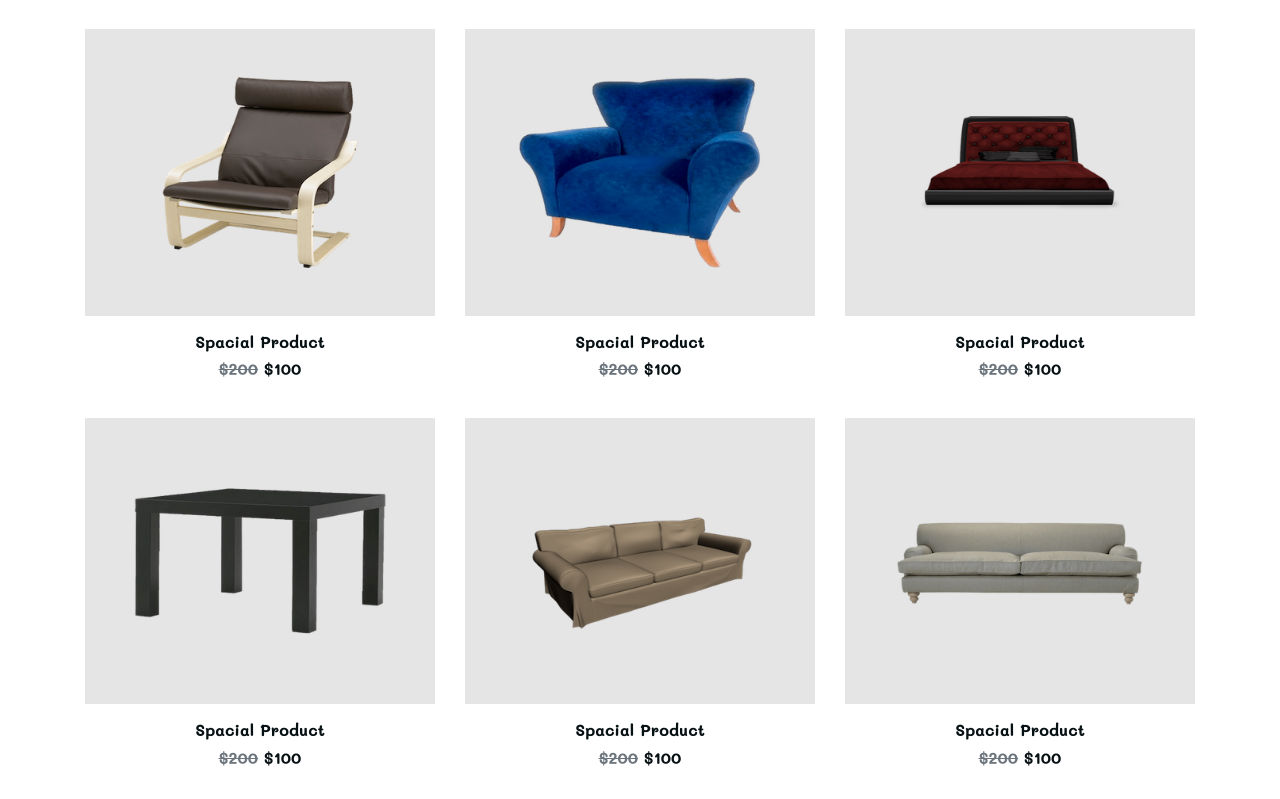
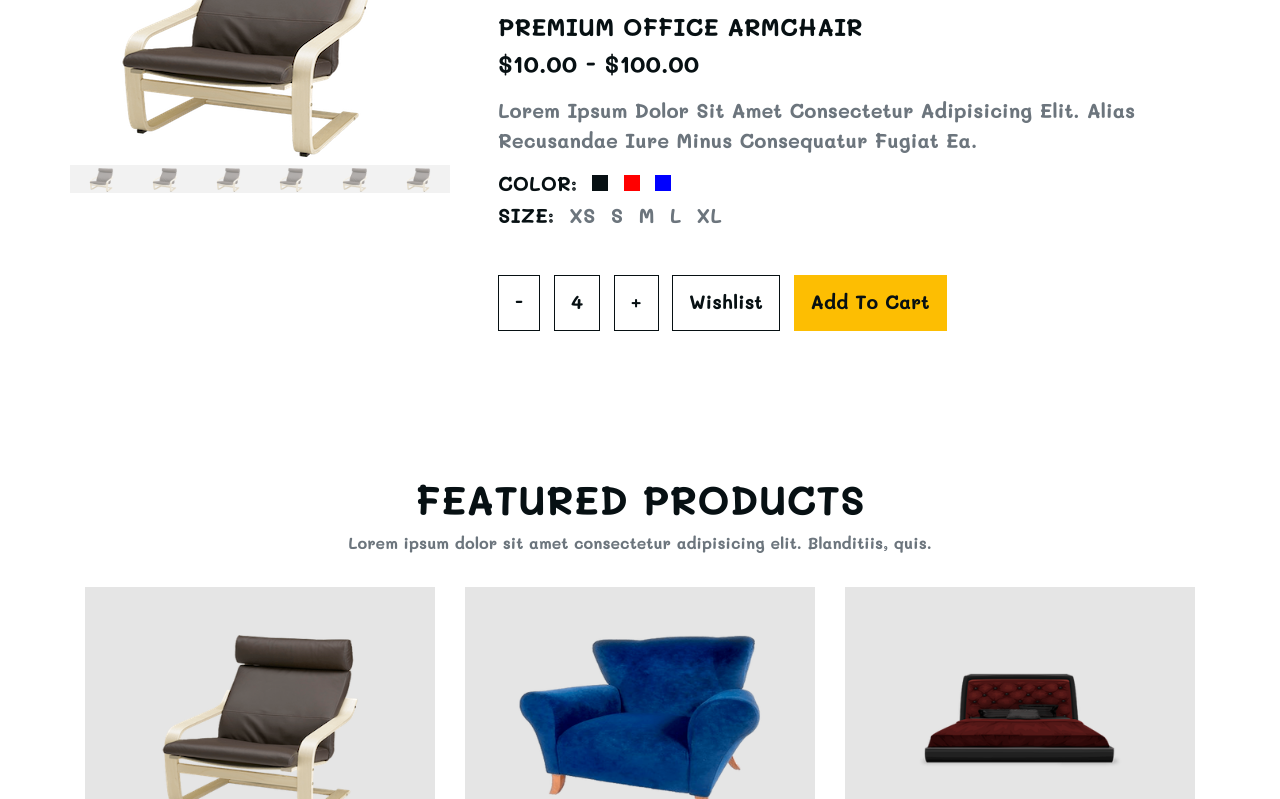
Before and after one commit to samhayder/furniture-e-commerce, a plain HTML site: page single-product.html in a window 1280 px wide. Shown: the part 712-1511 px from the top of the page. Drawn offline with nearby package versions, Linux system fonts and the light colour scheme; a web font is replaced by a local one.

Commit message:
Single Product Page, single product section add

```diff
--- a/resources/css/style.css
+++ b/resources/css/style.css
@@ -35,12 +35,30 @@ a:hover{
 .boxed-btn{
         background: var(--mainYellow);
         text-transform: capitalize;
+        font-size: 1.2rem;
         padding: 0.8rem 1rem;
         border-radius: 0 !important;
         color: var(--mainBlack);
         transition: all 0.5s ease-in-out;
 }
 .boxed-btn:hover{
+        background: var(--mainBlack);
+        color: var(--mainYellow);
+        border-radius: 0.5rem !important;
+        box-shadow: 0 0.2rem 0.1rem;
+        font-weight: 700;
+}
+.boxed-btn-black {
+        background: transparent;
+        border: 0.1rem solid var(--mainBlack);
+        text-transform: capitalize;
+        font-size: 1.2rem;
+        padding: 0.8rem 1rem;
+        border-radius: 0 !important;
+        color: var(--mainBlack);
+        transition: all 0.5s ease-in-out;
+}
+.boxed-btn-black:hover{
         background: var(--mainBlack);
         color: var(--mainYellow);
         border-radius: 0.5rem !important;
@@ -311,7 +329,6 @@ a.nav-link:hover{
 /*================================================
                 Products Page
 ==================================================*/
-
 /*------------------------------
             products
 --------------------------------*/
@@ -333,6 +350,20 @@ a.nav-link:hover{
 .prd-color-yellow{background: var(--mainYellow)}
 .prd-color-green{background: green}
 
+/*================================================
+                Single Products Page CSS
+==================================================*/
 /*------------------------------
-            HEADER
+            Single Product CSS
 --------------------------------*/
+.single-prd-photo {
+    background: var(--transparentGrey);
+    border: 0.1rem solid transparent;
+    transition: all 1s ease-in-out;
+    opacity: 0.5;
+}
+.single-prd-photo:hover {
+    border-color: var(--mainYellow);
+    opacity: 1;
+    transform: scale(1.1);
+}
--- a/single-product.html
+++ b/single-product.html
@@ -74,7 +74,90 @@
     <!----------------------------------------------
                           End Homepage
 -------------------------------------------------->
+    <!-----------------------------------------------
+                          Start Single Product
+--------------------------------------------------->
+    <section class="single-product py-5">
+        <div class="container">
+            <div class="row">
+                <div class="col-10 mx-auto col-lg-4">
+                    <div class="single-prd-img-wrap">
+                        <img src="./resources/img/img-products/product-1.png" alt="Single Product" class="img-fluid">
+                    </div>
+                    <div class="row single-prd-photos">
+                        <div class="col-2 col-sm-2 my-2 single-prd-photo">
+                            <img src="./resources/img/img-products/product-1.png" alt="Single Product"
+                                class="img-fluid">
+                        </div> <!-- end single product photo 01 -->
+                        <div class="col-2 col-sm-2 my-2 single-prd-photo">
+                            <img src="./resources/img/img-products/product-1.png" alt="Single Product"
+                                class="img-fluid">
+                        </div> <!-- end single product photo 02 -->
+                        <div class="col-2 col-sm-2 my-2 single-prd-photo">
+                            <img src="./resources/img/img-products/product-1.png" alt="Single Product"
+                                class="img-fluid">
+                        </div> <!-- end single product photo 03 -->
+                        <div class="col-2 col-sm-2 my-2 single-prd-photo">
+                            <img src="./resources/img/img-products/product-1.png" alt="Single Product"
+                                class="img-fluid">
+                        </div> <!-- end single product photo 04 -->
+                        <div class="col-2 col-sm-2 my-2 single-prd-photo">
+                            <img src="./resources/img/img-products/product-1.png" alt="Single Product"
+                                class="img-fluid">
+                        </div> <!-- end single product photo 05 -->
+                        <div class="col-2 col-sm-2 my-2 single-prd-photo">
+                            <img src="./resources/img/img-products/product-1.png" alt="Single Product"
+                                class="img-fluid">
+                        </div> <!-- end single product photo 06 -->
+                    </div>
+                    <!-- end of row single product photos -->
+                </div>
+                <!-- end of product img -->
 
+                <div class="col-10 mx-auto col-lg-8 my-5 px-lg-5">
+                    <div class="prd-ratings mb-4">
+                        <span class="prd-rating mr-2 text-yellow"> <i class="fas fa-star"></i> </span>
+                        <span class="prd-rating mr-2 text-yellow"> <i class="fas fa-star"></i> </span>
+                        <span class="prd-rating mr-2 text-yellow"> <i class="fas fa-star"></i> </span>
+                        <span class="prd-rating mr-2 text-yellow"> <i class="fas fa-star"></i> </span>
+                        <span class="prd-rating mr-2 text-yellow"> <i class="far fa-star"></i> </span>
+                        <span class="review text-capitalize">(25) customer reviews</span>
+                    </div>
+                    <!-- end of product ratings -->
+                    <h4 class="text-uppercase">premium office armchair</h4>
+                    <h4 class="prd-price">$10.00 - $100.00</h4>
+                    <p class="lead text-muted text-capitalize my-3">Lorem ipsum dolor sit amet consectetur adipisicing
+                        elit.
+                        Alias recusandae iure minus consequatur fugiat ea.</p>
+                    <h5 class="prd-colors text-uppercase">
+                        color:
+                        <span class="prd-color prd-color-black mx-2"></span>
+                        <span class="prd-color prd-color-red mr-2"></span>
+                        <span class="prd-color prd-color-blue mr-2"></span>
+                    </h5> <!-- end product colors -->
+                    <h5 class="prd-sizes text-uppercase">
+                        size:
+                        <span class="text-muted mx-2">xs</span>
+                        <span class="text-muted mr-2">s</span>
+                        <span class="text-muted mr-2">m</span>
+                        <span class="text-muted mr-2">l</span>
+                        <span class="text-muted mr-2">xl</span>
+                    </h5> <!-- end of product sizes -->
+                    <div class="prd-cart-btn mt-5">
+                        <button class="btn boxed-btn-black mr-2">-</button>
+                        <button class="btn boxed-btn-black mr-2">4</button>
+                        <button class="btn boxed-btn-black mr-2">+</button>
+                        <button class="btn boxed-btn-black mr-2">wishlist</button>
+                        <button class="btn boxed-btn">add to cart</button>
+                    </div>
+                </div>
+                <!-- end of product info -->
+            </div>
+        </div>
+    </section>
+    <!------------------------------------------------
+                          End Single Product
+--------------------------------------------------->
     <!-----------------------------------------------
                           Start Featured
 --------------------------------------------------->
@@ -194,7 +277,6 @@
     <!------------------------------------------------
                           End Featured
 --------------------------------------------------->
-
     <!-----------------------------------------------
                           Start Partner Carousel
 --------------------------------------------------->
@@ -259,7 +341,6 @@
     <!------------------------------------------------
                           End Partner Carousel
 --------------------------------------------------->
-
     <!-----------------------------------------------
                           Start Newsletter
 --------------------------------------------------->
@@ -288,7 +369,6 @@
     <!------------------------------------------------
                           End Newsletter
 --------------------------------------------------->
-
     <!-----------------------------------------------
                           Start Skill
 --------------------------------------------------->
@@ -341,7 +421,6 @@
     <!------------------------------------------------
                           End Skill
 --------------------------------------------------->
-
     <!-----------------------------------------------
                           Start Footer
 --------------------------------------------------->
@@ -396,19 +475,6 @@
                           End Footer
 --------------------------------------------------->
 
-    <!-----------------------------------------------
-                          Start Home
---------------------------------------------------->
-
-    <!------------------------------------------------
-                          End Home
---------------------------------------------------->
-
-
-
-
-
-
     <!-- Optional JavaScript -->
     <!-- jQuery first, then Popper.js, then Bootstrap JS -->
     <script src="https://code.jquery.com/jquery-3.3.1.slim.min.js"
```
Also changed, not shown: index.html (+0 -8 lines), products.html (+0 -6 lines).
